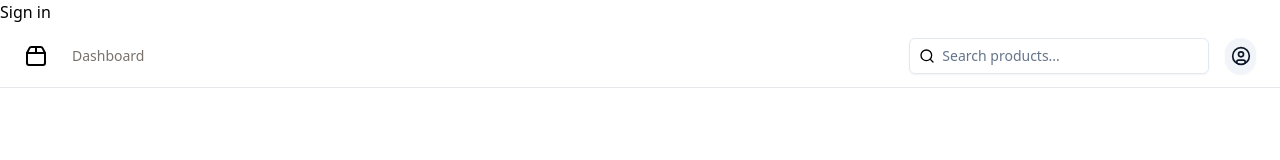
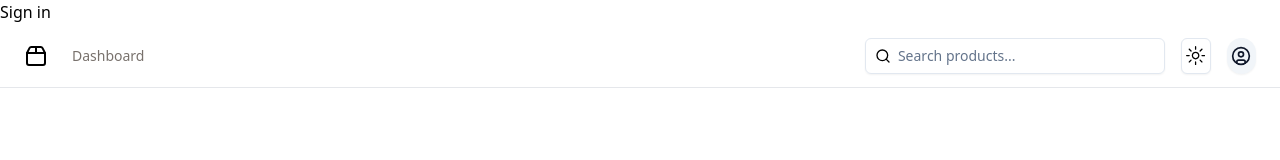
Before and after one commit to FrankieDev/next-forms, a Next.js app: page / in a window 1280 px wide. Shown: the top 160 px of the page. Built offline with nearby package versions, Linux system fonts and the light colour scheme; no server answers; the database is empty.

Commit message:
Refactor layout and add dark mode toggle

```diff
--- a/app/layout.tsx
+++ b/app/layout.tsx
@@ -1,4 +1,5 @@
 import React from 'react'
+import { ThemeProvider } from '@/components/theme-provider'
 import type { Metadata } from 'next'
 import { Inter as FontSans } from 'next/font/google'
 import './globals.css'
@@ -32,6 +33,12 @@ export default async function RootLayout({
         <body
           className={`min-h-screen bg-background font-sans ${fontSans.variable}`}
         >
+          <ThemeProvider
+            attribute='class'
+            defaultTheme='system'
+            enableSystem
+            disableTransitionOnChange
+          >
             <header>
               <SignedOut>
                 <SignInButton />
@@ -41,8 +48,11 @@ export default async function RootLayout({
               </SignedIn>
             </header>
             <main>
-            <div className='flex min-h-screen w-full flex-col'>{children}</div>
+              <div className='flex min-h-screen w-full flex-col'>
+                {children}
+              </div>
             </main>
+          </ThemeProvider>
         </body>
       </html>
     </ClerkProvider>
--- a/app/ui/Header.tsx
+++ b/app/ui/Header.tsx
@@ -1,5 +1,7 @@
 import React from 'react'
 import Link from 'next/link'
+import { ModeToggle } from '@/components/DarkModeToggle'
+
 import { CircleUser, Menu, Package2, Search } from 'lucide-react'
 import { Button } from '@/components/ui/button'
 import { Input } from '@/components/ui/input'
@@ -79,6 +81,7 @@ export default function Header() {
           </div>
         </form>
       </div>
+      <ModeToggle />
       <MenuAccount />
     </header>
   )
--- /dev/null
+++ b/components/DarkModeToggle.tsx
@@ -0,0 +1,40 @@
+'use client'
+
+import * as React from 'react'
+import { MoonIcon, SunIcon } from '@radix-ui/react-icons'
+import { useTheme } from 'next-themes'
+
+import { Button } from '@/components/ui/button'
+import {
+  DropdownMenu,
+  DropdownMenuContent,
+  DropdownMenuItem,
+  DropdownMenuTrigger
+} from '@/components/ui/dropdown-menu'
+
+export function ModeToggle() {
+  const { setTheme } = useTheme()
+
+  return (
+    <DropdownMenu>
+      <DropdownMenuTrigger asChild>
+        <Button variant='outline' size='icon'>
+          <SunIcon className='h-[1.2rem] w-[1.2rem] rotate-0 scale-100 transition-all dark:-rotate-90 dark:scale-0' />
+          <MoonIcon className='absolute h-[1.2rem] w-[1.2rem] rotate-90 scale-0 transition-all dark:rotate-0 dark:scale-100' />
+          <span className='sr-only'>Toggle theme</span>
+        </Button>
+      </DropdownMenuTrigger>
+      <DropdownMenuContent align='end'>
+        <DropdownMenuItem onClick={() => setTheme('light')}>
+          Light
+        </DropdownMenuItem>
+        <DropdownMenuItem onClick={() => setTheme('dark')}>
+          Dark
+        </DropdownMenuItem>
+        <DropdownMenuItem onClick={() => setTheme('system')}>
+          System
+        </DropdownMenuItem>
+      </DropdownMenuContent>
+    </DropdownMenu>
+  )
+}
--- /dev/null
+++ b/components/theme-provider.tsx
@@ -0,0 +1,9 @@
+'use client'
+
+import * as React from 'react'
+import { ThemeProvider as NextThemesProvider } from 'next-themes'
+import { type ThemeProviderProps } from 'next-themes/dist/types'
+
+export function ThemeProvider({ children, ...props }: ThemeProviderProps) {
+  return <NextThemesProvider {...props}>{children}</NextThemesProvider>
+}
--- a/package.json
+++ b/package.json
@@ -38,6 +38,7 @@
     "lucide-react": "^0.395.0",
     "mysql2": "^3.11.0",
     "next": "14.2.4",
+    "next-themes": "^0.3.0",
     "react": "^18",
     "react-dom": "^18",
     "react-hook-form": "^7.53.0",
```
Also changed, not shown: 1 other file (tests, documents, lock files or other folders). Lines whose indentation alone changed are shown as unchanged.
